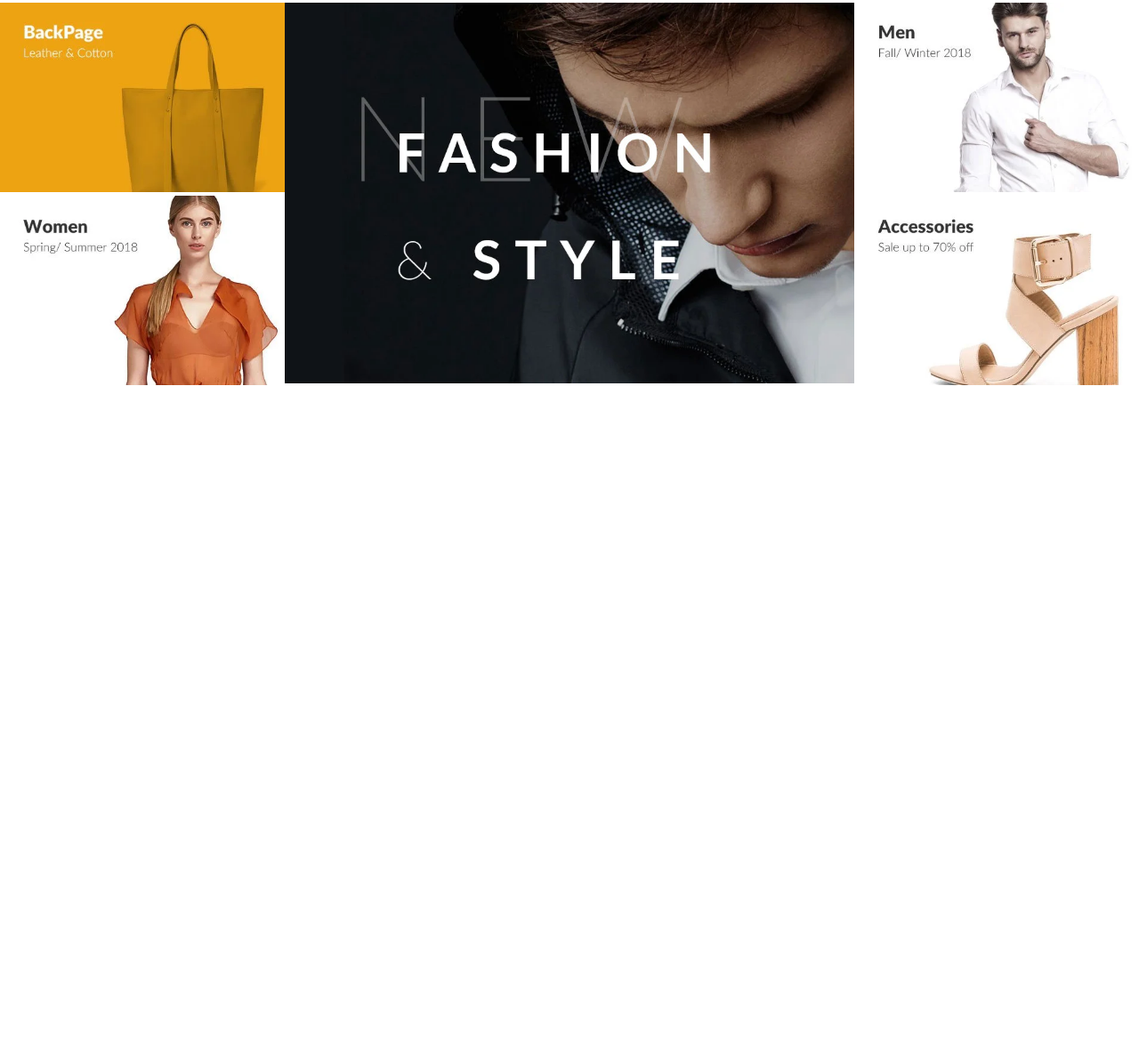
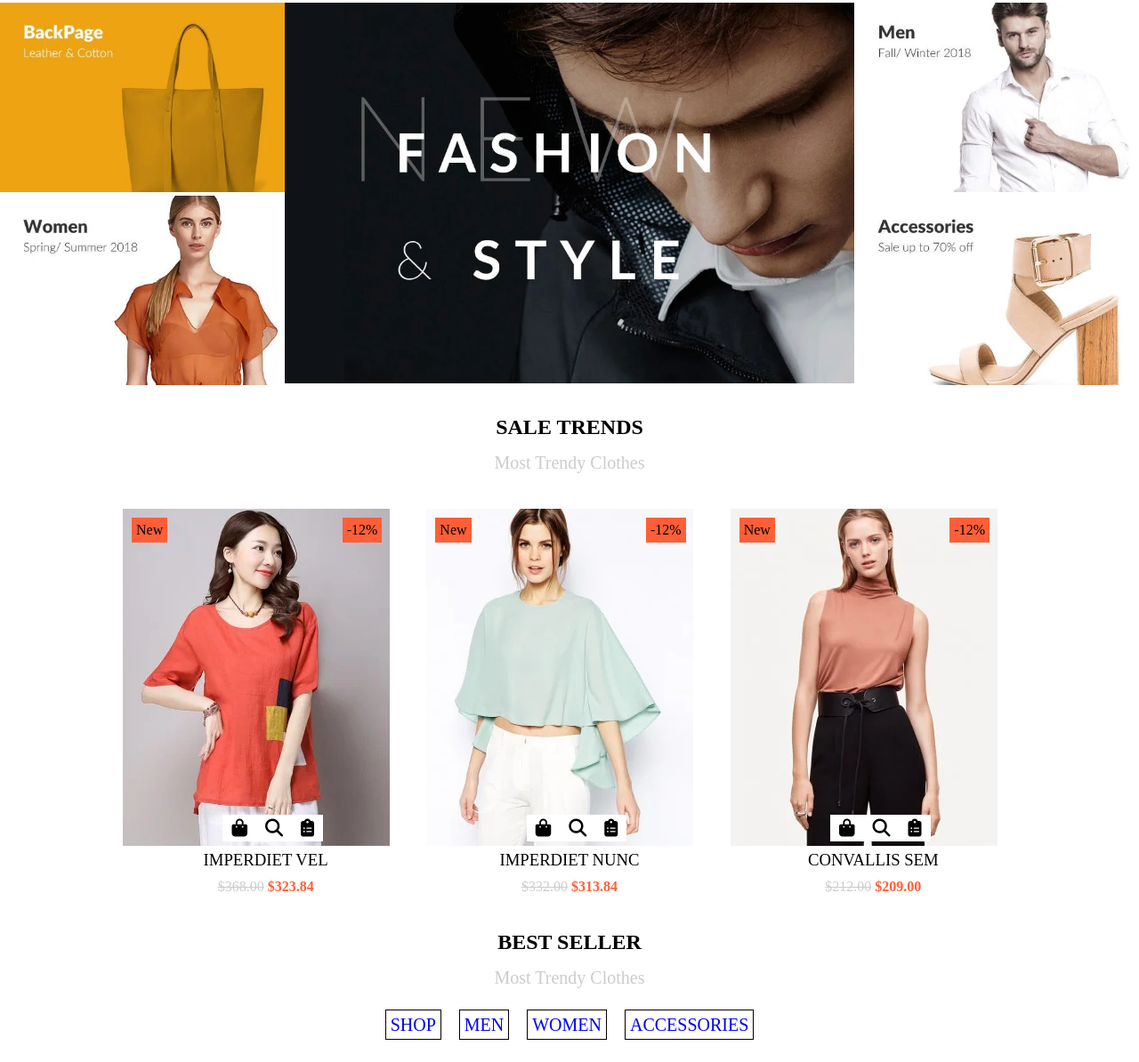
Before and after one commit to minhduc3008/css_final_03, a plain HTML site: page index.html in a window 1280 px wide. Shown: the part 745-1939 px from the top of the page at 89% size. Before the commit the page ends 1182 px from the top, so only its background shows below. Drawn offline with Linux system fonts and the light colour scheme.

Commit message:
update section sale

```diff
--- a/index.html
+++ b/index.html
@@ -255,6 +255,7 @@
             </div>
 
     </section>
+
     <section id="banner">
             <div class="banner-left">
                 <img src="img/banner_1.webp" alt="">
@@ -270,5 +271,100 @@
                 <img src="img/banner_5.webp" alt="">
             </div>
     </section>
+
+    <section id="sale-trend">
+        <div class="text-center">
+            <h2>sale trends</h2>
+            <small>Most Trendy Clothes</small>
+        </div>
+        <div class="container">
+
+            <div class="product">
+                <a href="#"><img src="img/pro_1.webp" alt=""></a>
+                <span class="lable-new">New</span>
+                <span class="lable-discount">-12%</span>
+
+                <div class="shop-btn">
+                    <ul>
+                        <li><a href="#"><i class="fa fa-bag-shopping"></i></a></li>
+                        <li><a href="#"><i class="fa-solid fa-magnifying-glass"></i></a></li>
+                        <li><a href="#"><i class="fa-solid fa-clipboard-list"></i></a></li>
+                    </ul>
+                </div>
+
+                <div class="text-content text-center">
+                    <h3>imperdiet vel</h3>
+                    <div class="price-box">
+                        <span class="old-price">$368.00</span>
+                        <span class="new-price">$323.84</span>
+                    </div>
+                </div>
+            </div>
+
+            <div class="product">
+                <a href="#"><img src="img/pro_2.webp" alt=""></a>
+                <span class="lable-new">New</span>
+                <span class="lable-discount">-12%</span>
+
+                <div class="shop-btn">
+                    <ul>
+                        <li><a href="#"><i class="fa fa-bag-shopping"></i></a></li>
+                        <li><a href="#"><i class="fa-solid fa-magnifying-glass"></i></a></li>
+                        <li><a href="#"><i class="fa-solid fa-clipboard-list"></i></a></li>
+                    </ul>
+                </div>
+
+                <div class="text-content text-center">
+                    <h3>imperdiet nunc</h3>
+                    <div class="price-box">
+                        <span class="old-price">$332.00</span>
+                        <span class="new-price">$313.84</span>
+                    </div>
+                </div>
+            </div>
+
+            <div class="product">
+                <a href="#"><img src="img/pro_3.webp" alt=""></a>
+                <span class="lable-new">New</span>
+                <span class="lable-discount">-12%</span>
+
+                <div class="shop-btn">
+                    <ul>
+                        <li><a href="#"><i class="fa fa-bag-shopping"></i></a></li>
+                        <li><a href="#"><i class="fa-solid fa-magnifying-glass"></i></a></li>
+                        <li><a href="#"><i class="fa-solid fa-clipboard-list"></i></a></li>
+                    </ul>
+                </div>
+
+                <div class="text-content text-center">
+                    <h3>convallis sem</h3>
+                    <div class="price-box">
+                        <span class="old-price">$212.00</span>
+                        <span class="new-price">$209.00</span>
+                    </div>
+                </div>
+            </div>
+
+
+
+
+        </div>
+    </section>
+
+    <section id="best-seller">
+        <div class="text-center">
+            <h2>Best seller</h2>
+            <small>Most Trendy Clothes</small>
+        </div>
+
+        <nav>
+            <ul class="text-center">
+                <li><a href="#">shop</a></li>
+                <li><a href="#">men</a></li>
+                <li><a href="#">women</a></li>
+                <li><a href="#">accessories</a></li>
+            </ul>
+        </nav>
+    </section>
 </body>
 </html>
--- a/style.css
+++ b/style.css
@@ -441,3 +441,105 @@ a {
 #banner .banner-right {
     width: 25%;
 }
+
+#sale-trend {
+    margin-top: 30px;
+}
+
+.text-center {
+    text-align: center;
+    margin-bottom: 30px ;
+}
+
+.text-center h2 {
+    text-transform: uppercase;
+    font-weight: bold;
+    margin-bottom: 15px;
+}
+
+.text-center small {
+    margin-top: 15px;
+    padding: 10px;
+    color: #ccc;
+    font-size: 20px;
+}
+
+#sale-trend  .container .product {
+    position: relative;
+    width: 33%;
+    margin: 10px;
+}
+
+#sale-trend  .container .product > span {
+    background-color: #fe5f38;
+    padding: 5px;
+}
+
+.container .product span.lable-new {
+    position: absolute;
+    top: 10px;
+    left: 10px;
+}
+
+.container .product span.lable-discount {
+    position: absolute;
+    top: 10px;
+    right: 30px;
+}
+
+.shop-btn {
+    position: absolute;
+    bottom: 90px;
+    left: 35%;
+    background-color: #fff;
+    text-align: center;
+    height: 30px;
+}
+
+.shop-btn ul {
+    display: flex;
+}
+
+.shop-btn ul li a {
+    padding: 5px;
+    color: #000;
+    margin: 5px;
+    line-height: 30px;
+}
+
+.shop-btn ul li a:hover {
+    color: #fe5f38;
+}
+
+.product .text-content h3 {
+    text-transform: uppercase;
+    font-weight: 500;
+    margin-bottom: 10px;
+}
+
+.product .text-content .old-price {
+    text-decoration: line-through;
+    color: #ccc;
+}
+
+.product .text-content .new-price {
+    color: #fe5f38;
+    font-weight: bold;
+}
+
+#best-seller ul {
+    display: flex;
+    justify-content: center;
+}
+
+#best-seller ul li a {
+    border: 1px solid #000;
+    margin: 10px;
+    text-transform: uppercase;
+    padding: 5px;
+}
+
+#best-seller ul li:hover a {
+    border: 1px solid #fe5f38;
+    color: #FE5F38  ;
+}
```
